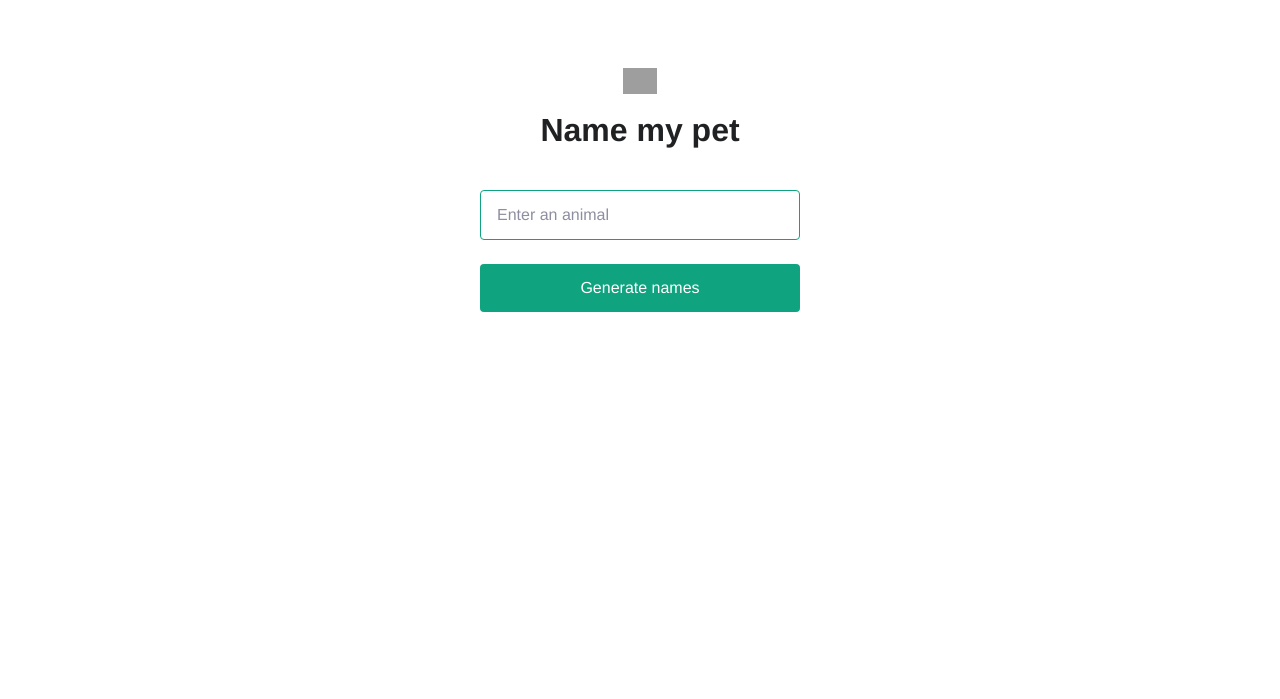
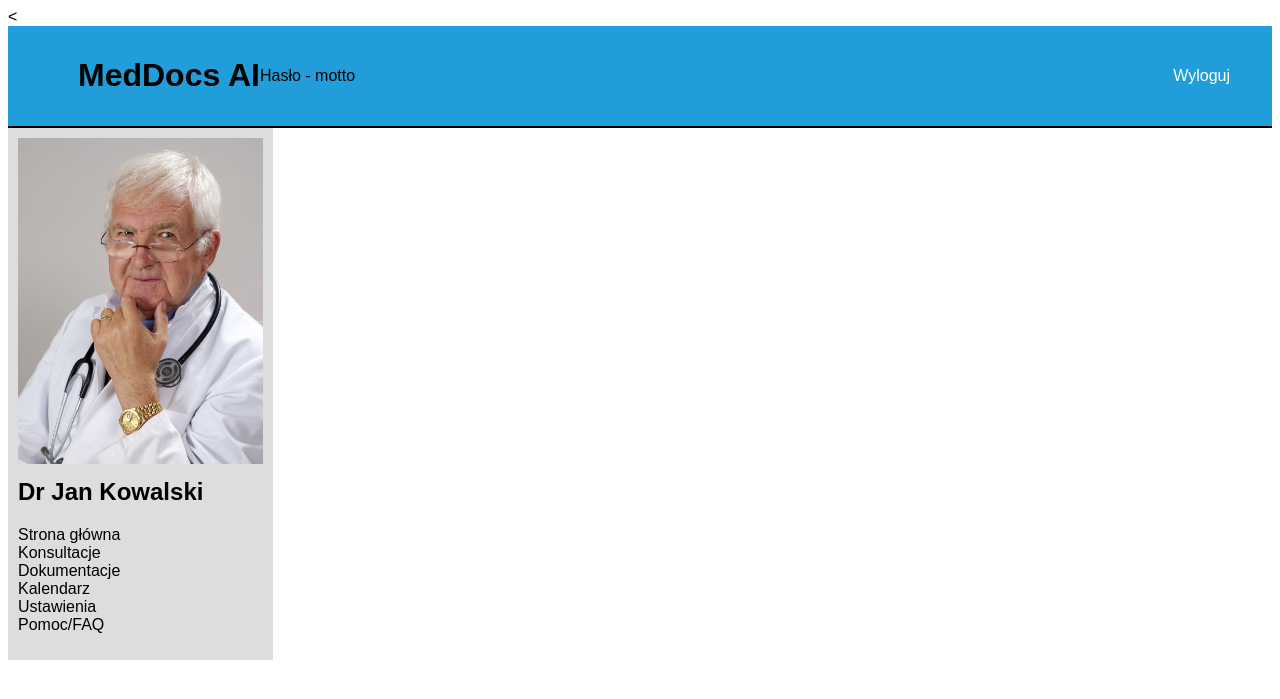
Before and after one commit to atlomak/leothon, a Flask app: page / in a window 1280 px wide. Shown: the top 699 px of the page. Run offline with Flask 2, Linux system fonts and the light colour scheme; some web fonts are replaced; grey boxes are pictures that could not be loaded.

Commit message:
Changed index.html and first version of css

```diff
--- a/static/main.css
+++ b/static/main.css
@@ -1,66 +1,80 @@
-@font-face {
-  font-family: "ColfaxAI";
-  src: url(https://cdn.openai.com/API/fonts/ColfaxAIRegular.woff2)
-      format("woff2"),
-    url(https://cdn.openai.com/API/fonts/ColfaxAIRegular.woff) format("woff");
-  font-weight: normal;
-  font-style: normal;
+body {
+    font-family: Arial, sans-serif;
 }
-@font-face {
-  font-family: "ColfaxAI";
-  src: url(https://cdn.openai.com/API/fonts/ColfaxAIBold.woff2) format("woff2"),
-    url(https://cdn.openai.com/API/fonts/ColfaxAIBold.woff) format("woff");
-  font-weight: bold;
-  font-style: normal;
+
+header {
+    height: 20%;
+    display: flex;
+    justify-content: space-between;
+    align-items: center;
+    background-color: #219DD9;
+    padding: 10px;
+    border-bottom: 2px solid #000;
 }
-body,
-input {
-  font-size: 16px;
-  line-height: 24px;
-  color: #353740;
-  font-family: "ColfaxAI", Helvetica, sans-serif;
+
+header .header-content {
+    display: flex;
+    align-items: center;
 }
-body {
-  display: flex;
-  flex-direction: column;
-  align-items: center;
-  padding-top: 60px;
+
+header .header-content img {
+    height: 50px;
 }
-.icon {
-  width: 34px;
+
+header .header-content h1 {
+    margin-left: 10px;
 }
-h3 {
-  font-size: 32px;
-  line-height: 40px;
-  font-weight: bold;
-  color: #202123;
-  margin: 16px 0 40px;
+
+header button {
+    padding: 10px;
 }
-form {
-  display: flex;
-  flex-direction: column;
-  width: 320px;
+
+main {
+    display: flex;
+    height: 80%;
 }
-input[type="text"] {
-  padding: 12px 16px;
-  border: 1px solid #10a37f;
-  border-radius: 4px;
-  margin-bottom: 24px;
+
+aside {
+    width: 20%;
+    background-color: #ddd;
+    padding: 10px;
 }
-::placeholder {
-  color: #8e8ea0;
-  opacity: 1;
+
+aside img {
+    width: 100%;
 }
-input[type="submit"] {
-  padding: 12px 0;
-  color: #fff;
-  background-color: #10a37f;
-  border: none;
-  border-radius: 4px;
-  text-align: center;
-  cursor: pointer;
+
+aside h2 {
+    margin-top: 10px;
 }
-.result {
-  font-weight: bold;
-  margin-top: 40px;
+
+aside nav ul {
+    list-style-type: none;
+    padding: 0;
 }
+
+aside nav ul li a {
+    text-decoration: none;
+    color: #000;
+}
+
+.content {
+    width: 80%;
+    padding: 10px;
+}
+.button {
+    background-color: #219DD9; /* Twoje specyficzne kolor tła */
+    border: none;
+    color: white; /* Kolor tekstu */
+    text-align: center;
+    display: inline-block;
+    font-size: 16px;
+    transition-duration: 0.4s;
+    cursor: pointer;
+    padding: 15px 32px;
+    text-decoration: none;
+}
+
+.button:hover {
+    box-shadow: 0 12px 16px 0 rgba(0,0,0,0.24), 0 17px 50px 0 rgba(0,0,0,0.19);
+}
--- /dev/null
+++ b/templates/index.html
@@ -0,0 +1,39 @@
+<!DOCTYPE html>
+<html lang="pl">
+<head>
+    <meta charset="UTF-8">
+    <title>MedDocs AI</title>
+    <<link rel="stylesheet" href="{{ url_for('static', filename='main.css') }}" />
+</head>
+<body>
+    <header>
+        <div class="header-content">
+            <img src="{{ url_for('static', filename='logo.png') }}" alt="Logo" />
+            <h1>MedDocs AI</h1>
+            <p>Hasło - motto</p>
+        </div>
+        <button class="button">Wyloguj</button>
+    </header>
+
+    <main>
+        <aside>
+            <img src="doctor_photo.jpg" alt="Lekarz">
+            <h2>Dr Jan Kowalski</h2>
+            <nav>
+                <ul>
+                    <li><a href="/">Strona główna</a></li>
+                    <li><a href="/consultations">Konsultacje</a></li>
+                    <li><a href="/documents">Dokumentacje</a></li>
+                    <li><a href="/calendar">Kalendarz</a></li>
+                    <li><a href="/settings">Ustawienia</a></li>
+                    <li><a href="/help">Pomoc/FAQ</a></li>
+                </ul>
+            </nav>
+        </aside>
+
+        <div class="content">
+            {% block content %}{% endblock %}
+        </div>
+    </main>
+</body>
+</html>
```
Also changed, not shown: static/doctor_photo.jpg (added), static/logo.png (added), 1 other file.
